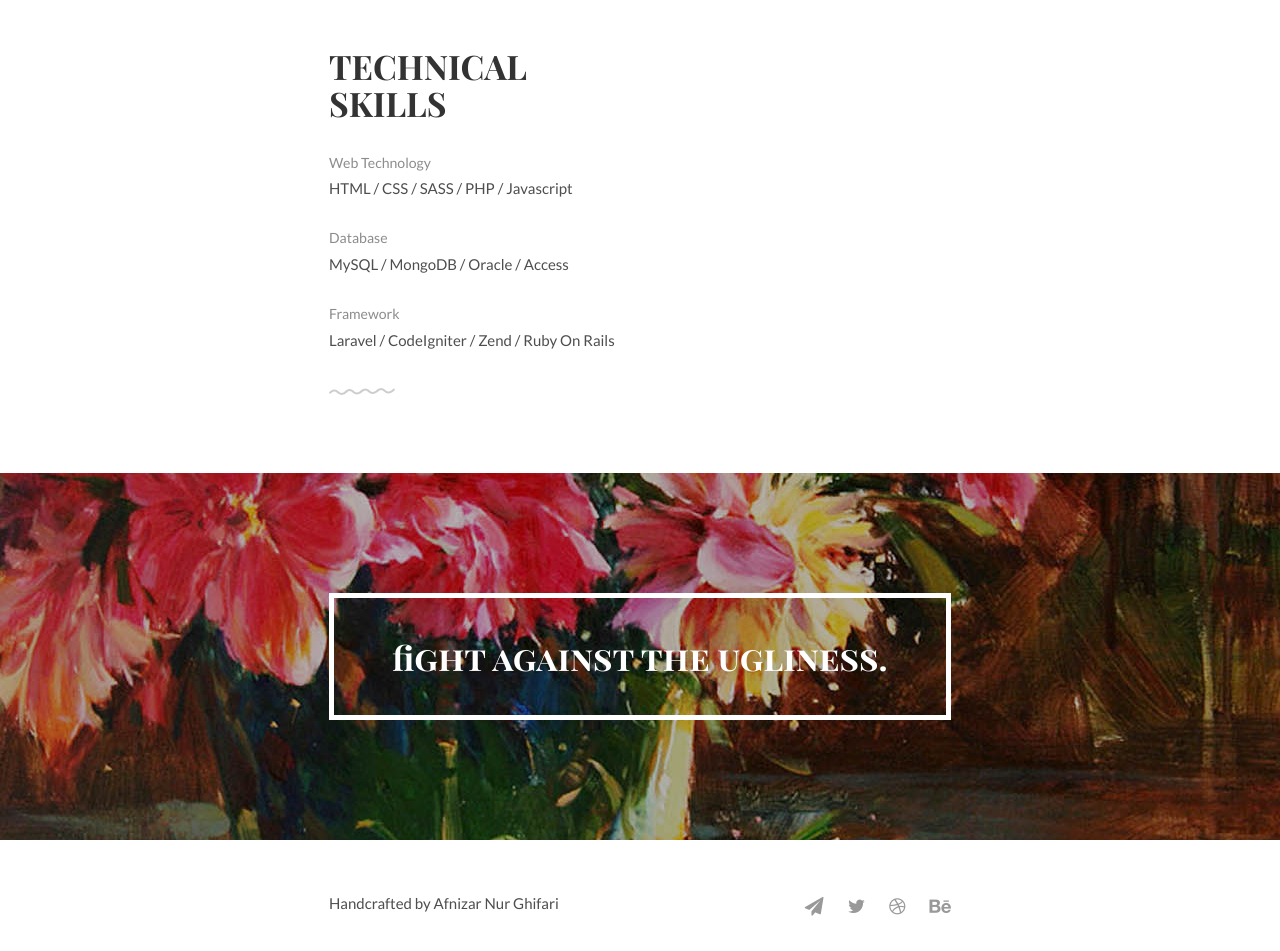
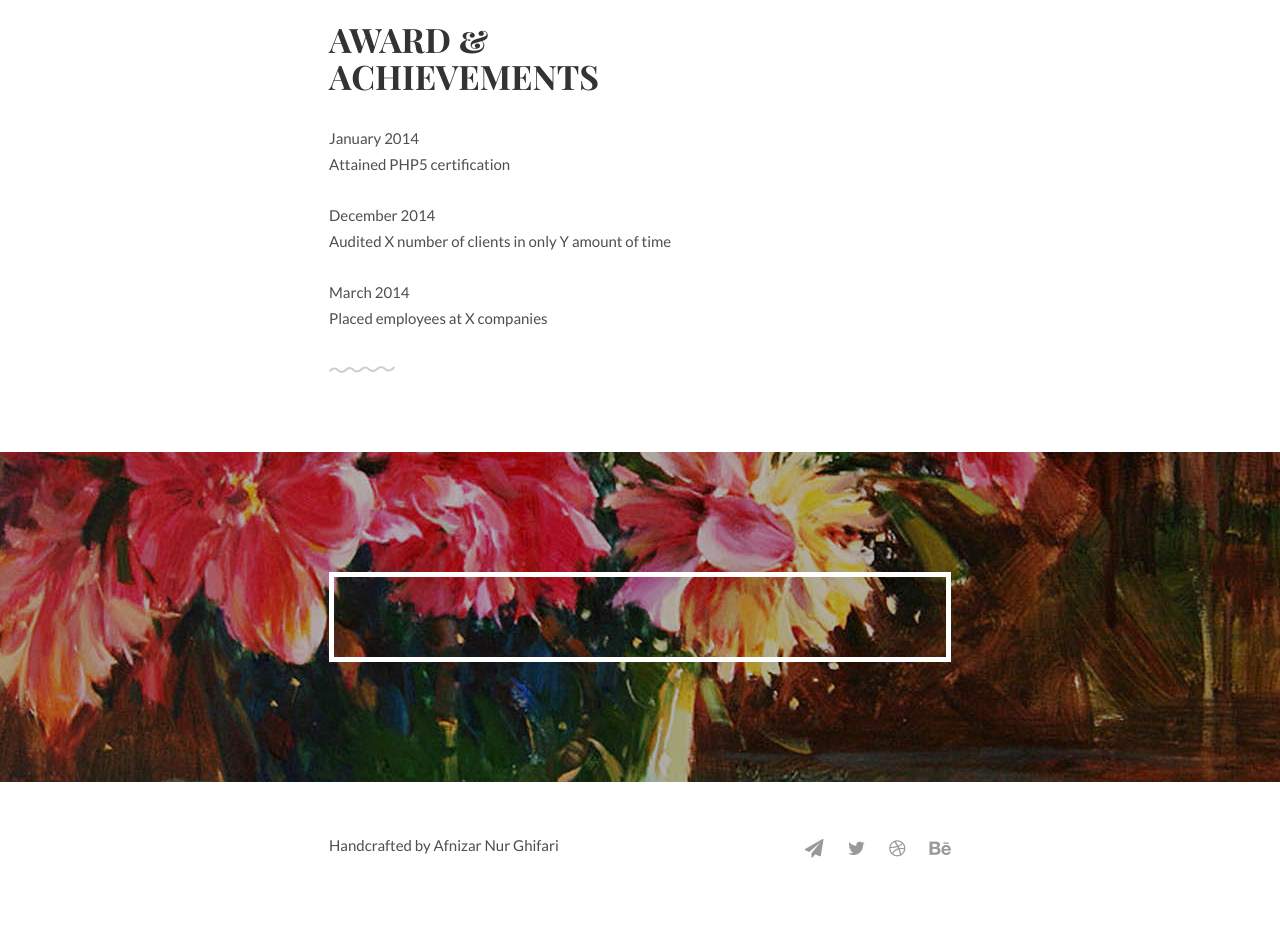
Before and after one commit to easywebhub/draco, a plain HTML site: page index.html in a window 1280 px wide. Shown: the part 1484-2435 px from the top of the page. After the commit the page ends 2398 px from the top, so only its background shows below. Drawn offline with Linux system fonts and the light colour scheme.

Commit message:
Fri 09/16/2016 16:14:19.14

```diff
--- a/index.html
+++ b/index.html
@@ -1,8 +1,11 @@
     <!DOCTYPE html>
     <html>
+
     <head>
-    <title>Draco by @flamekaizar</title>
+
         <meta charset="utf-8" />
+        <title>EasyWeb Sample Website</title>
+        <base href="http://localhost:3000">
         <meta name="viewport" content="width=device-width, initial-scale=1">
         <meta name="description" content="Draco is free PSD &amp; HTML template by @flamekaizar">
         <meta name="author" content="Afnizar Nur Ghifari">
@@ -20,6 +23,7 @@
             }
         </style>
     </head>
+
     <body>
         <!-- Navigation -->
         <div class="main-nav">
@@ -31,14 +35,16 @@
                     <nav id="navbar-1" class="navbar item-nav">
                         <ul>
                             <li class="active"><a href="#about">About</a></li>
-				        <li><a href="#experiences">Experiences</a></li>
-				        <li><a href="#achievements">Achievements</a></li>
-				        <li><a href="#skills">Skills</a></li>
+                            <li class=""><a href="#experiences">Experiences</a></li>
+                            <li class=""><a href="#achievements">Echievements</a></li>
+                            <li class=""><a href="#skills">Skills</a></li>
+
                         </ul>
                     </nav>
                 </header>
             </div>
         </div>
+
 
 <!-- Introduction -->
 <div class="intro section" id="about">
@@ -77,6 +83,8 @@
             <li><a href="#">Garuda Indonesia</a></li>
             <li>System Designer</li>
         </ul>
+
+
     </div>
 </div>
 
@@ -93,39 +101,43 @@
             <li>December 2014</li>
             <li>Audited X number of clients in only Y amount of time</li>
             <li>Held a perfect attendance record</li>
-				<li>Were promoted after only X months in the role</li>
         </ul>
         <ul class="award-list list-flat">
             <li>March 2014</li>
             <li>Placed employees at X companies</li>
             <li>United multiple teams post-merger</li>
         </ul>
+
     </div>
 </div>
+
+
 
 <!-- Technical Skills -->
 <div class="skills section second" id="skills">
     <div class="container">
-			<h1>Technical<br>Skills</h1>
-			<ul class="skill-list list-flat">
-				<li>Web Technology</li>
-				<li>HTML / CSS / SASS / PHP / Javascript</li>
+        <h1>Award &amp;<br>Achievements</h1>
+        <ul class="award-list list-flat">
+            <li>January 2014</li>
+            <li>Attained PHP5 certification</li>
         </ul>
-			<ul class="skill-list list-flat">
-				<li>Database</li>
-				<li>MySQL / MongoDB / Oracle / Access</li>
+        <ul class="award-list list-flat">
+            <li>December 2014</li>
+            <li>Audited X number of clients in only Y amount of time</li>
         </ul>
-			<ul class="skill-list list-flat">
-				<li>Framework</li>
-				<li>Laravel / CodeIgniter / Zend / Ruby On Rails</li>
+        <ul class="award-list list-flat">
+            <li>March 2014</li>
+            <li>Placed employees at X companies</li>
         </ul>
+
+
     </div>
 </div>
 
 <!-- Quote -->
 <div class="quote">
     <div class="container text-centered">
-			<h1>fight against the ugliness.</h1>
+        <h1></h1>
     </div>
 </div>
 
@@ -141,6 +153,8 @@
                         <li><a href="http://twitter.com/flamekaizar"><i class="fa fa-twitter"></i></a></li>
                         <li><a href="http://dribbble.com/flamekaizar"><i class="fa fa-dribbble"></i></a></li>
                         <li><a href="http://behance.com/flamekaizar"><i class="fa fa-behance"></i></a></li>
+
+
                     </ul>
                 </div>
             </div>
@@ -153,11 +167,24 @@
     <script src="js/kube.min.js"></script>
     <script src="js/site.js"></script>
     <script>
-		function newTyped(){}$(function(){$("#typed").typed({
+        function newTyped() {}
+        $(function() {
+            $("#typed").typed({
                 // Change to edit type effect
                 strings: ["far northern sky", "your galaxy", "everywhere"],
 
-		typeSpeed:90,backDelay:700,contentType:"html",loop:!0,resetCallback:function(){newTyped()}}),$(".reset").click(function(){$("#typed").typed("reset")})});
+                typeSpeed: 90,
+                backDelay: 700,
+                contentType: "html",
+                loop: !0,
+                resetCallback: function() {
+                    newTyped()
+                }
+            }), $(".reset").click(function() {
+                $("#typed").typed("reset")
+            })
+        });
     </script>
     </body>
+
     </html>
--- a/metadata/global.json
+++ b/metadata/global.json
@@ -1,8 +1,8 @@
 {
     "title": "EasyWeb Sample Website",
     "description": "description of this site",
-    "url": "http://daksong.daknong.gov.vn/",
-    "github-url": "http://daksong.daknong.gov.vn/",
+    "url": "http://localhost:3000",
+    "github-url": "http://localhost:3000",
     "meta-tag": {
         "keywords": "easy web, thiết kế web đơn giản,",
         "author": "vinaas ltd.,co"
```
Also changed, not shown: metadata/category/kinh-te.json (added, +11 -0 lines). Lines whose indentation alone changed are shown as unchanged.
